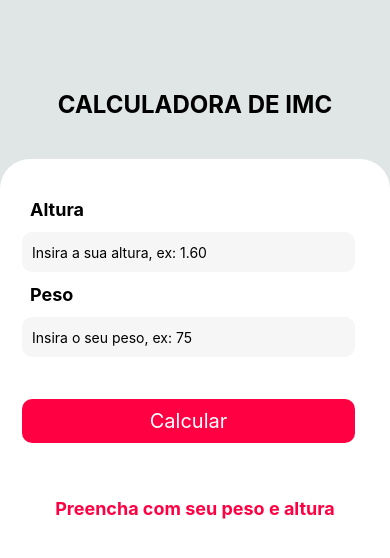
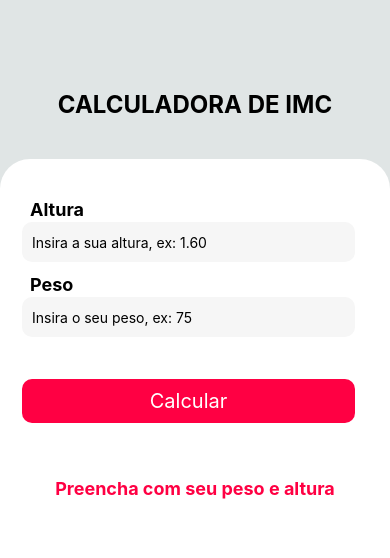
Before and after one commit to TatianePatriota/bmi-calculator, a React Native app: screen / in a window 390 px wide. Shown: the top 558 px of the page. Built offline with nearby package versions, Linux system fonts and the light colour scheme.

Commit message:
add error message style

```diff
--- a/src/components/FormMain/style.js
+++ b/src/components/FormMain/style.js
@@ -27,7 +27,8 @@ export const styles = StyleSheet.create({
     width: "90%",
     backgroundColor: "#f6f6f6",
     height: 40,
-    margin: 12,
+    marginLeft: 12,
+    marginBottom: 12,
     paddingLeft: 10,
     borderRadius: 10,
   },
@@ -46,4 +47,11 @@ export const styles = StyleSheet.create({
     fontSize: 20,
     color: "#ffffff",
   },
+  errorMessage: {
+    fontSize: 12,
+    color: "#ff0043",
+    fontWeight: "bold",
+    paddingLeft: 20,
+    marginBottom: 2,
+  },
 });
```
